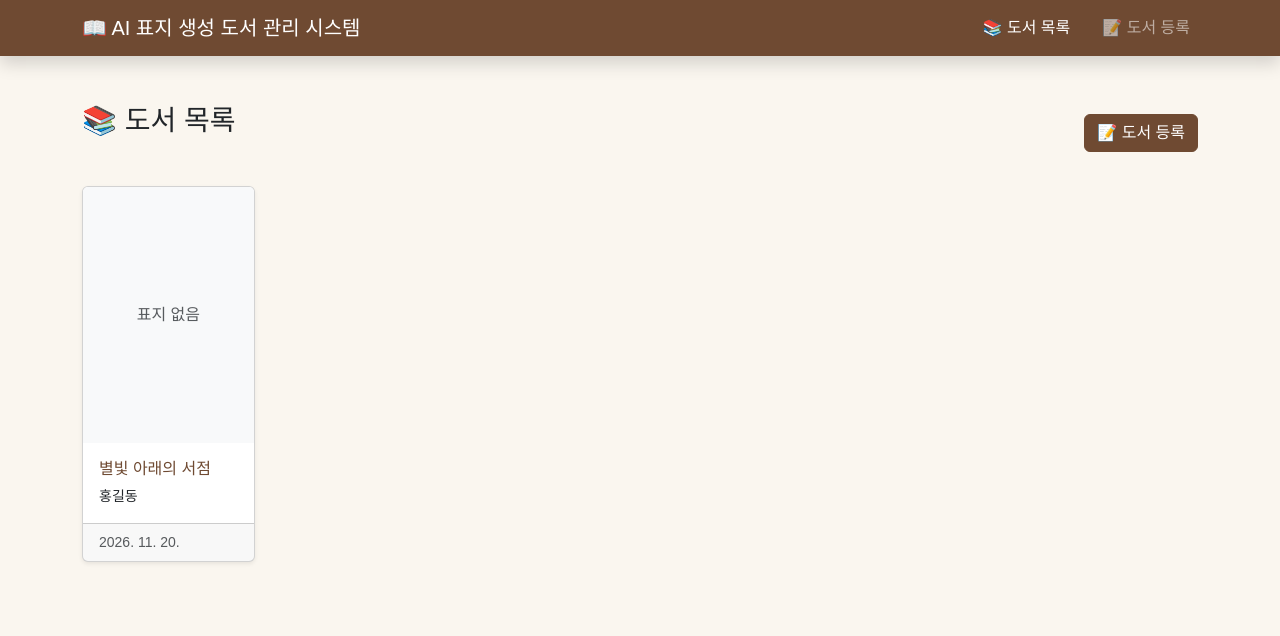
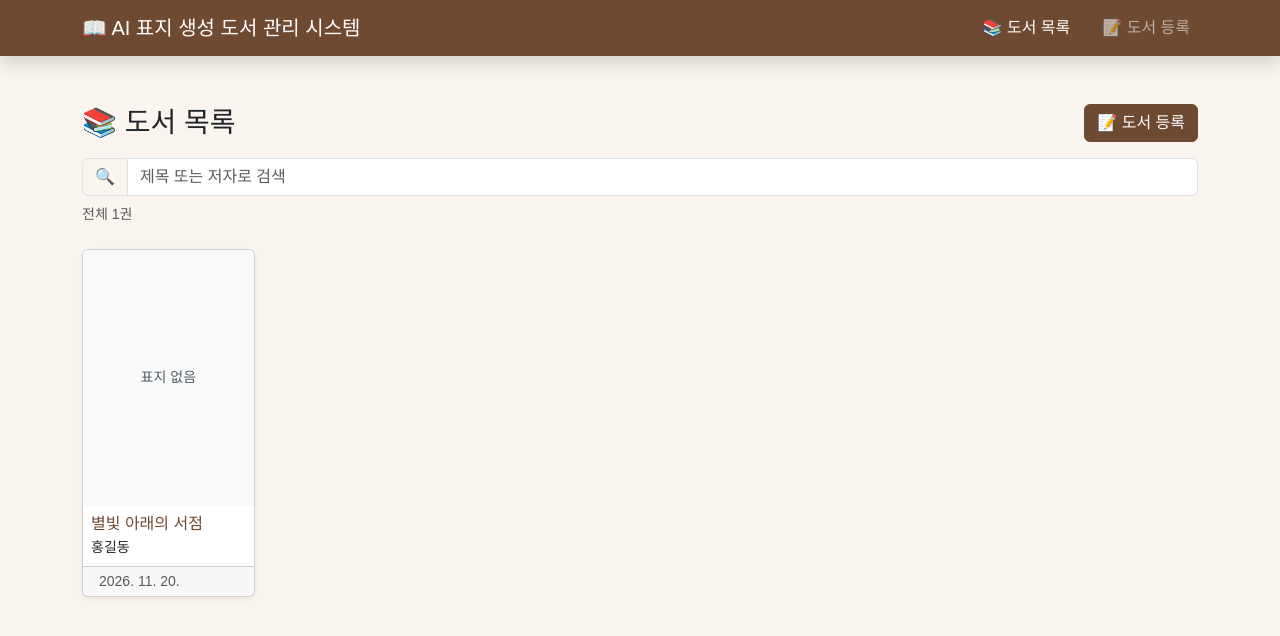
Before and after one commit to Jun0913/Mini-Project-4, a React (Vite) app: page / in a window 1280 px wide. Shown: the top 636 px of the page. Built offline with nearby package versions, Linux system fonts and the light colour scheme; data requests are answered from the project's data file; a web font is replaced by a local one.

Commit message:
Update BookList.jsx
제목 또는 저자로 검색 추가

```diff
--- a/src/pages/BookList.jsx
+++ b/src/pages/BookList.jsx
@@ -1,4 +1,4 @@
-import { useEffect, useState } from "react";
+import { useEffect, useMemo, useState } from "react";
 import { Link } from "react-router-dom";
 import { API_URL } from "../api/books.js";
 
@@ -6,6 +6,7 @@ export default function BookList() {
   const [books, setBooks] = useState([]);
   const [loading, setLoading] = useState(true);
   const [error, setError] = useState("");
+  const [keyword, setKeyword] = useState("");
 
   useEffect(() => {
     const controller = new AbortController();
@@ -38,6 +39,17 @@ export default function BookList() {
     return () => controller.abort();
   }, []);
 
+  // 제목 또는 저자에 검색어가 포함된 도서만 표시 (대소문자 무시)
+  const filteredBooks = useMemo(() => {
+    const q = keyword.trim().toLowerCase();
+    if (!q) return books;
+    return books.filter(
+      (book) =>
+        (book.title || "").toLowerCase().includes(q) ||
+        (book.author || "").toLowerCase().includes(q)
+    );
+  }, [books, keyword]);
+
   if (loading) {
     return (
       <div className="text-center py-5">
@@ -57,19 +69,51 @@ export default function BookList() {
 
   return (
     <section>
-      <div className="d-flex justify-content-between align-items-center mb-4">
-        <h1 className="h3 mb-4">📚 도서 목록</h1>
+      <div className="d-flex justify-content-between align-items-center mb-3">
+        <h1 className="h3 mb-0">📚 도서 목록</h1>
         <Link to="/books/new" className="btn btn-primary">
           📝 도서 등록
         </Link>
       </div>
 
+      {/* 검색창 */}
+      <div className="mb-2">
+        <div className="input-group">
+          <span className="input-group-text">🔍</span>
+          <input
+            type="text"
+            className="form-control"
+            placeholder="제목 또는 저자로 검색"
+            value={keyword}
+            onChange={(e) => setKeyword(e.target.value)}
+            aria-label="도서 검색"
+          />
+          {keyword && (
+            <button
+              type="button"
+              className="btn btn-outline-secondary"
+              onClick={() => setKeyword("")}
+            >
+              지우기
+            </button>
+          )}
+        </div>
+      </div>
+
+      <p className="small text-muted mb-4">
+        {keyword.trim()
+          ? `검색 결과 ${filteredBooks.length}권 / 전체 ${books.length}권`
+          : `전체 ${books.length}권`}
+      </p>
+
       {books.length === 0 ? (
         <p className="text-muted">등록된 도서가 없습니다.</p>
+      ) : filteredBooks.length === 0 ? (
+        <p className="text-muted">‘{keyword}’에 해당하는 도서가 없습니다.</p>
       ) : (
         <div className="row g-3">
-          {books.map((book) => (
-            <div className="col-6 col-md-3 col-lg-2" key={book.id}>
+          {filteredBooks.map((book) => (
+            <div className="col-6 col-sm-4 col-md-3 col-lg-2" key={book.id}>
               <div className="card h-100 shadow-sm">
                 {book.coverImageUrl ? (
                   <img
@@ -80,14 +124,14 @@ export default function BookList() {
                   />
                 ) : (
                   <div
-                    className="card-img-top bg-light d-flex align-items-center justify-content-center text-muted"
+                    className="card-img-top bg-light d-flex align-items-center justify-content-center text-muted small"
                     style={{ aspectRatio: "2 / 3" }}
                   >
                     표지 없음
                   </div>
                 )}
-                <div className="card-body">
-                  <h2 className="h6 card-title">
+                <div className="card-body p-2">
+                  <h2 className="h6 card-title mb-1">
                     <Link
                       to={`/books/${book.id}`}
                       className="text-decoration-none stretched-link"
@@ -98,7 +142,7 @@ export default function BookList() {
                   <p className="card-text small mb-0">{book.author}</p>
                 </div>
                 {book.createdAt && (
-                  <div className="card-footer small text-muted">
+                  <div className="card-footer small text-muted py-1">
                     {new Date(book.createdAt).toLocaleDateString("ko-KR")}
                   </div>
                 )}
```
